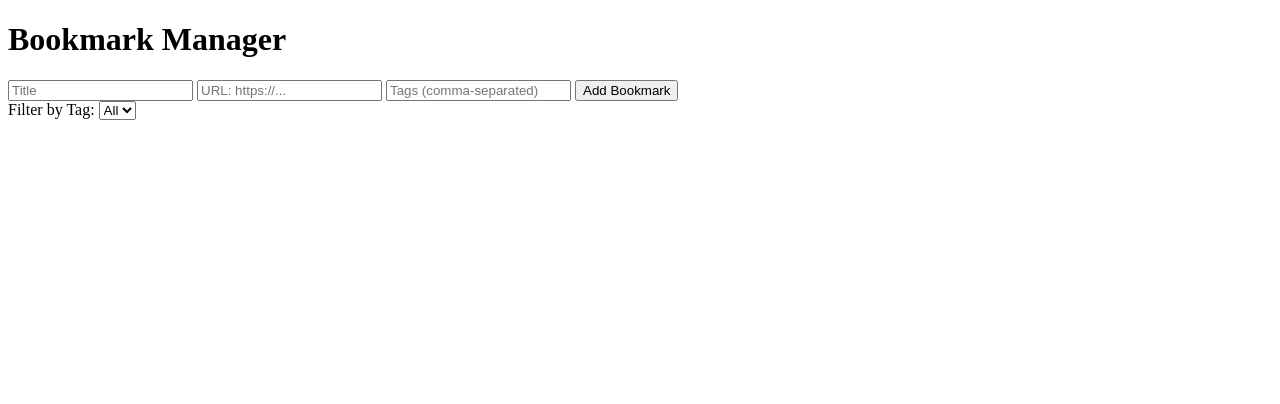
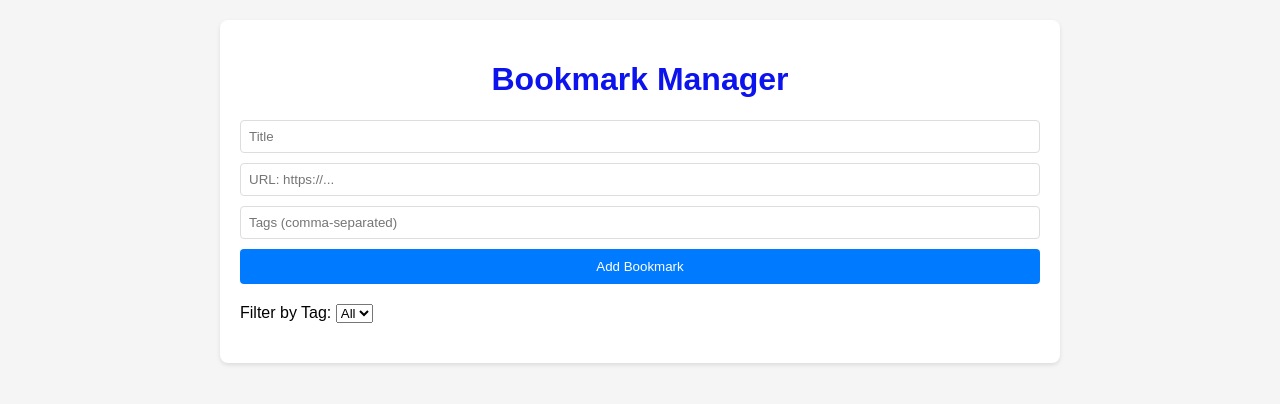
Before and after one commit to kvn-koech/myPersonalProject, a website: page index.html in a window 1280 px wide. Drawn offline with Linux system fonts and the light colour scheme; no server answers.

Commit message:
Updated index.html

```diff
--- a/index.html
+++ b/index.html
@@ -4,7 +4,7 @@
   <meta charset="UTF-8">
   <meta name="viewport" content="width=device-width, initial-scale=1.0">
   <title>Bookmark Manager</title>
-  <link rel="stylesheet" href="styles.css">
+  <link rel="stylesheet" href="style.css">
 </head>
 <body>
   <div class="container">
--- a/script.js
+++ b/script.js
@@ -1,5 +1,5 @@
 document.addEventListener("DOMContentLoaded", () => {
-  const API_URL = "http://localhost:3000/bookmarks";
+  const API_URL = "https://mypersonalproject-a2op.onrender.com";
   const form = document.getElementById("bookmark-form");
   const bookmarksList = document.getElementById("bookmarks-list");
   const tagFilter = document.getElementById("tag-filter");
--- a/style.css
+++ b/style.css
@@ -16,7 +16,8 @@ body {
 
 h1 {
   text-align: center;
-  color: #333;
+  color: #0c13ec;
+  text-emphasis: bold;
 }
 
 #bookmark-form {
```
Also changed, not shown: package.json (+7 -2 lines), server.js (line endings or trailing spaces), 1 other file.
